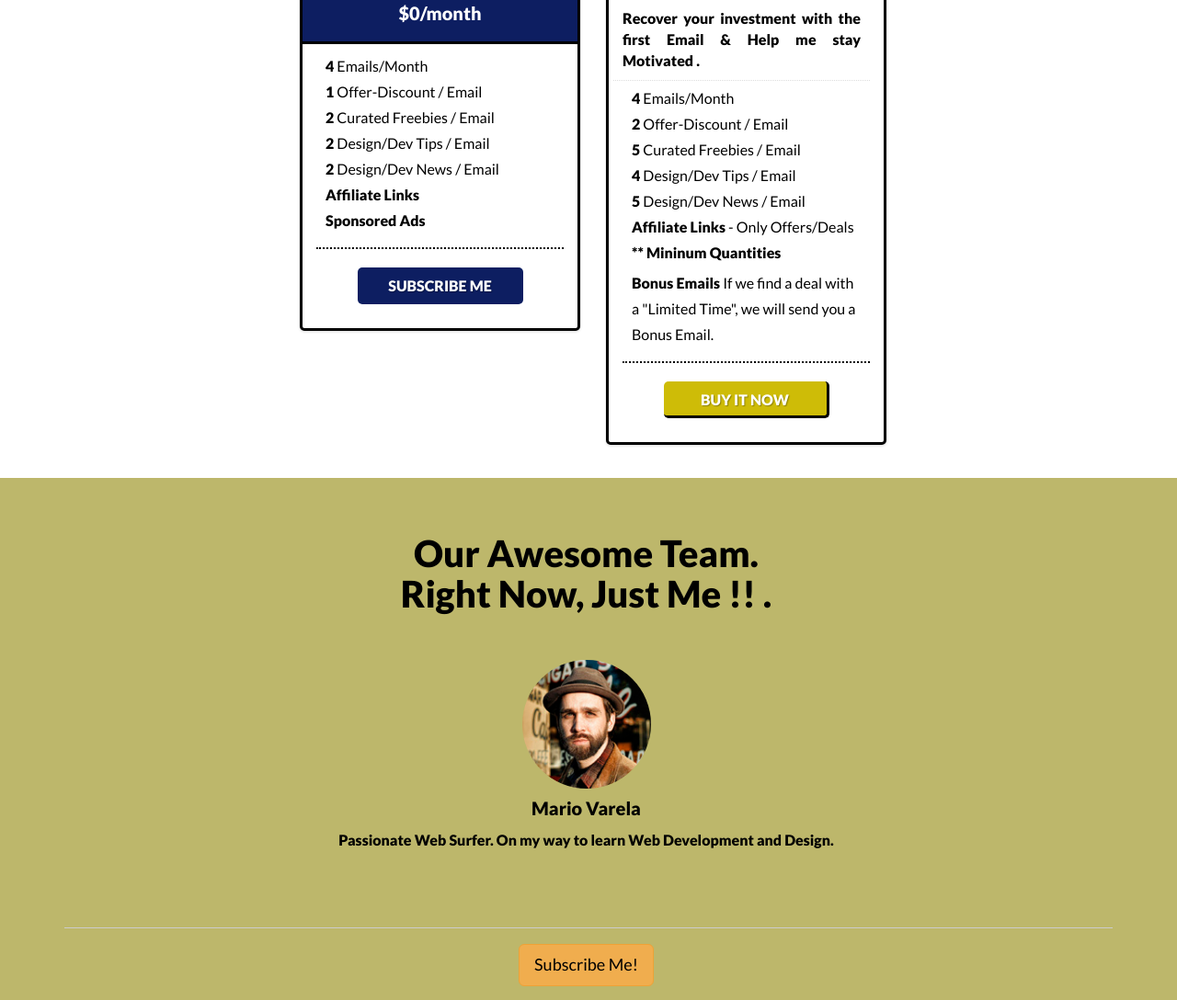
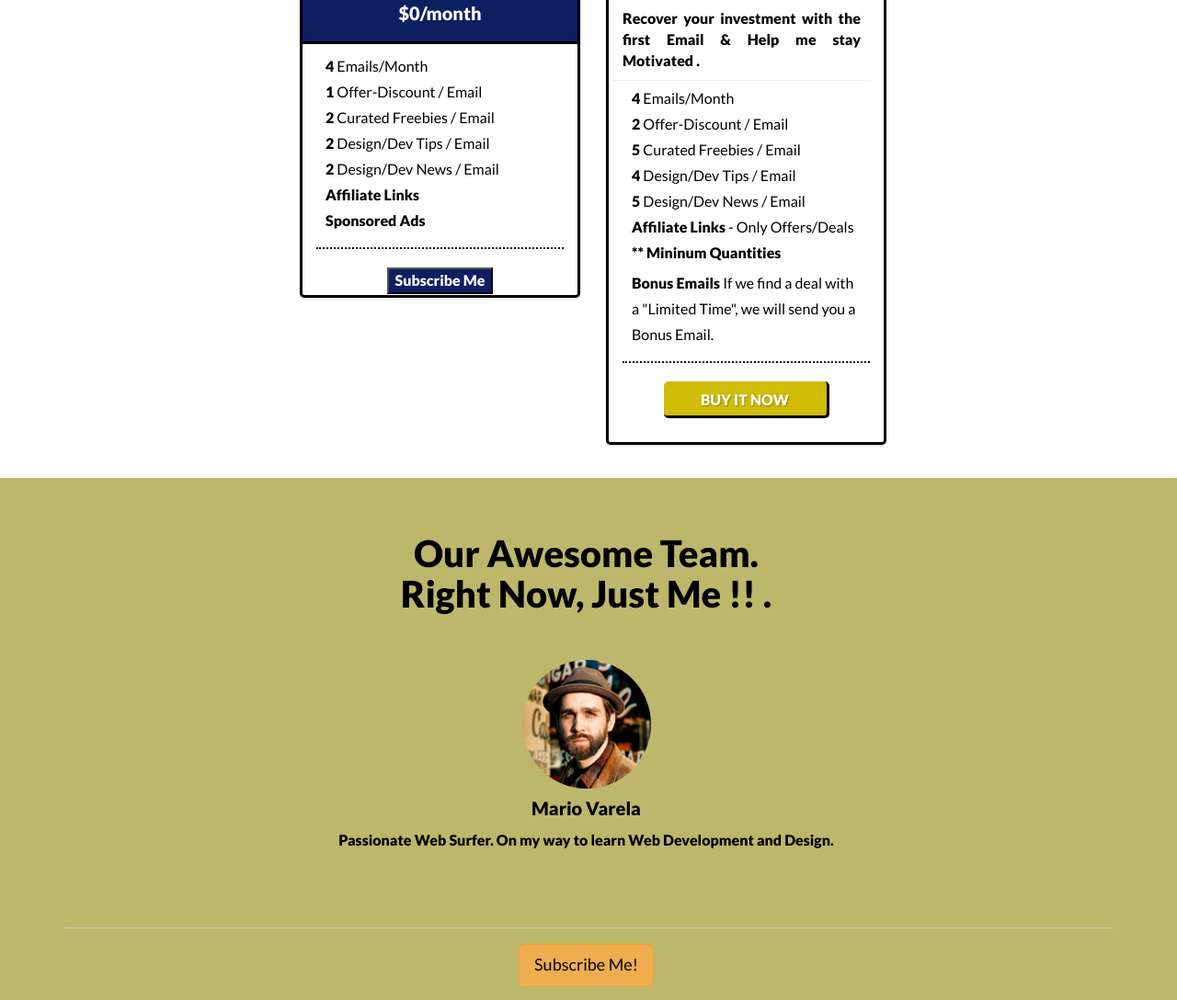
Before and after one commit to mariovaram/flatty, a plain HTML site: page index.html in a window 1280 px wide. Shown: the part 2855-3943 px from the top of the page at 92% size. Drawn offline with nearby package versions, Linux system fonts and the light colour scheme; a script that the page names is missing; files whose address does not match are found by name.

Commit message:
button
button

```diff
--- a/index.html
+++ b/index.html
@@ -217,7 +217,7 @@ function jumpToAnchor (target){window.location.hash=target;}
 
                             </div>
                             <div class="pricing-table-sign-up">
-                                <p class="bold white-font"><a id="regbtn">Subscribe Me</a></p>
+                                <button class="bold white-font" id="regbtn">Subscribe Me</button>
                             </div>
                         </div>
                         <!-- table 2 -->
```
